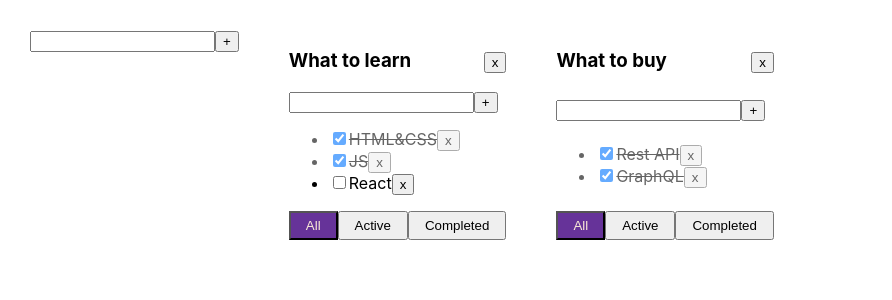
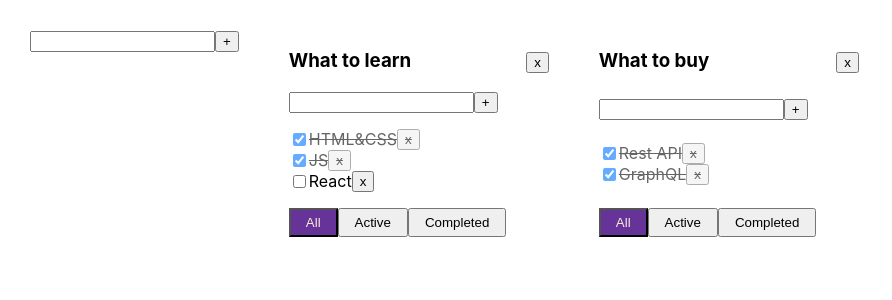
Before and after one commit to Alonasa/Trello, a React (Create React App) app: page / in a window 1280 px wide. Shown: the top 300 px of the page, without its empty margins (0-892 px from the left). Built offline with nearby package versions, Linux system fonts and the light colour scheme.

Commit message:
fix indents

```diff
--- a/src/components/Todolist/Todolist.module.css
+++ b/src/components/Todolist/Todolist.module.css
@@ -1,7 +1,9 @@
 .todolist {
+    width: 260px;
     display: flex;
     flex-direction: column;
     justify-content: space-between;
+    word-break: break-all;
 }
 
 .todolist__header {
@@ -10,3 +12,17 @@
     justify-content: space-between;
     align-items: baseline;
 }
+
+.todolist__inner {
+    padding: 0;
+    list-style: none;
+}
+
+.todolist__item {
+    width: 100%;
+    display: flex;
+}
+
+.todolist__button {
+    align-self: center;
+}
--- a/src/components/Todolist/Todolist.tsx
+++ b/src/components/Todolist/Todolist.tsx
@@ -64,19 +64,19 @@ export const Todolist = (props: TodolistType) => {
 		<button onClick={() => removeTodolist(props.id)}>x</button>
 	  </h3>
 	  <AddItemForm addItem={addTask}/>
-	  <ul>
+	  <ul className={styles.todolist__inner}>
 		{props.tasks.map(
 		  task => {
 			const editTask = (title: string) => {
 			  props.editTask(title, props.id, task.id)
 			}
 			return (
-			  <li key={task.id} className={task.isDone ? 'is-done' : ''}>
+			  <li key={task.id} className={task.isDone ? `${styles.todolist__item} is-done` : styles.todolist__item}>
 				<input type="checkbox" checked={task.isDone}
 					   onChange={() => onClickHandler(task)}/>
 				<EditableSpan title={task.title}
 							  editTitle={editTask}/>
-				<button onClick={() => taskRemover(task)}>x</button>
+				<button className={styles.todolist__button} onClick={() => taskRemover(task)}>x</button>
 			  </li>)
 		  })}
 	  </ul>
```
